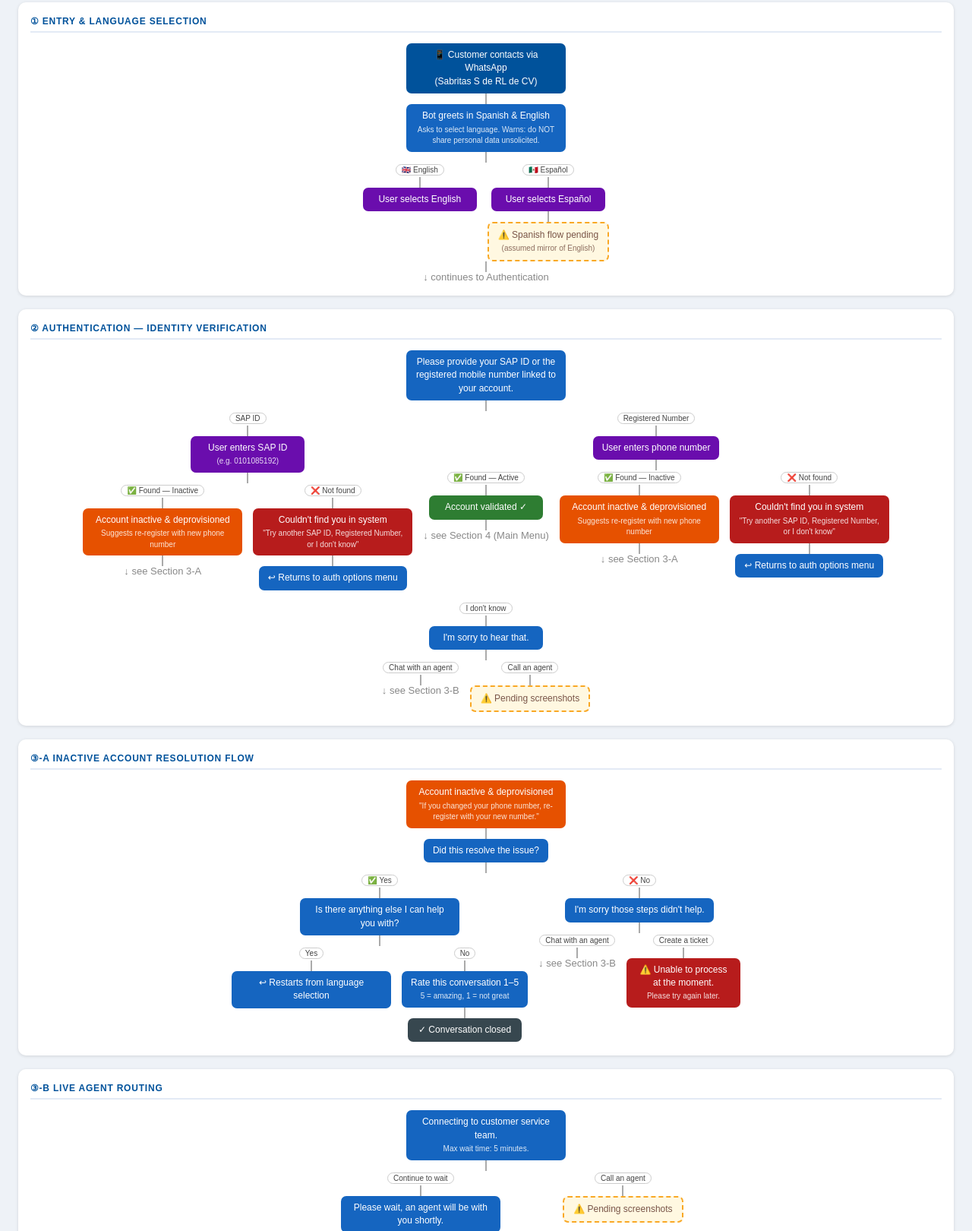
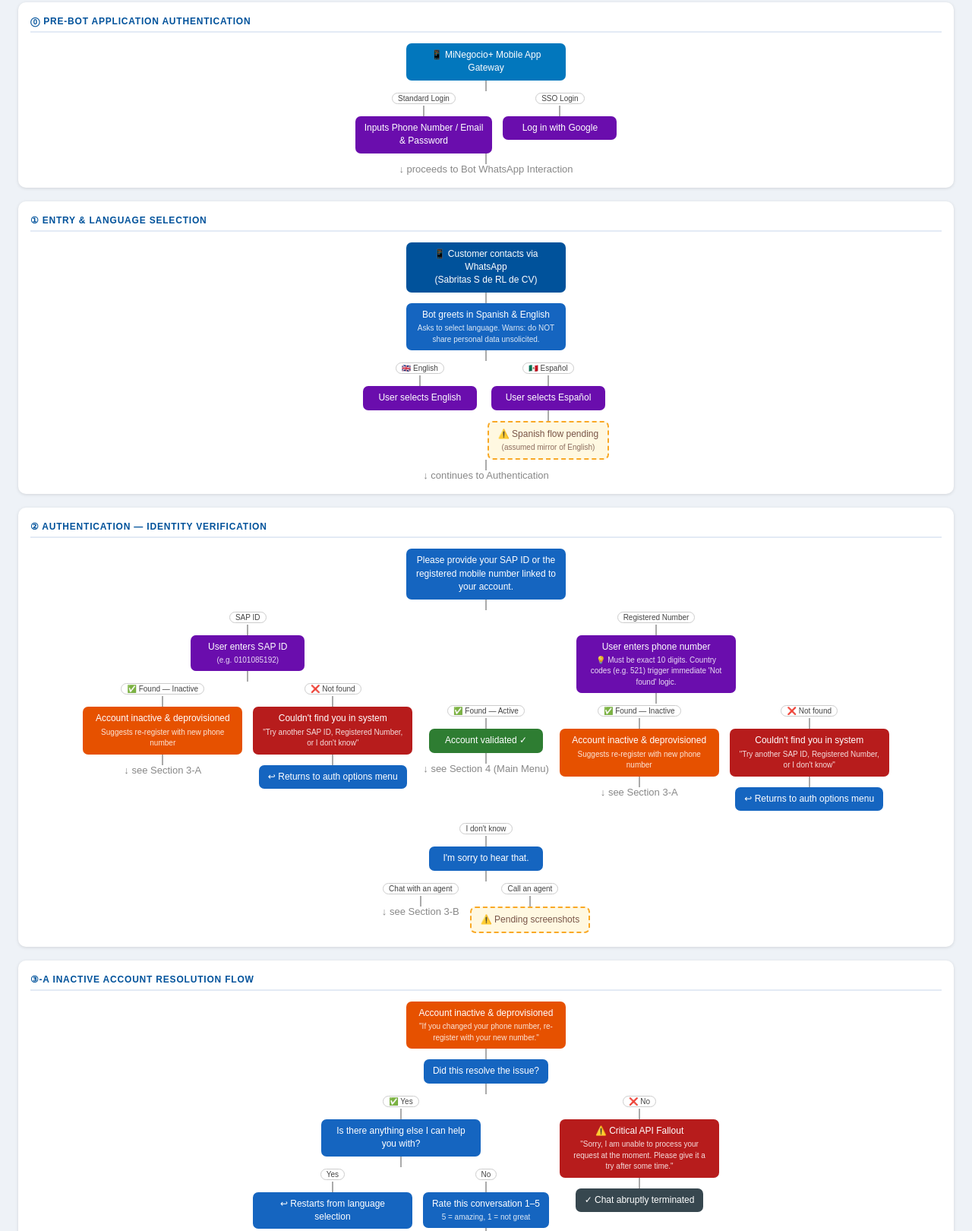
Before and after one commit to paocarvajal/Legacy-Bot-MiNegocio, a plain HTML site: page index.html in a window 1280 px wide. Shown: the part 117-1737 px from the top of the page at 76% size. Drawn offline with Linux system fonts and the light colour scheme.

Commit message:
fix(flow): Inject Inactive Account Fallout and Number Validation strictness

```diff
--- a/index.html
+++ b/index.html
@@ -96,6 +96,29 @@ h1 { text-align: center; color: #00529b; font-size: 17px; margin-bottom: 4px; }
   <div class="leg"><div class="leg-dot n-wip"></div> Pending screenshots</div>
 </div>
 
+<!-- SECTION 0: PRE-BOT APP AUTHENTICATION (Extracted from 16:48 Screenshot) -->
+<div class="section">
+  <div class="section-title">⓪ Pre-Bot Application Authentication</div>
+  <div class="col">
+    <div class="node n-info">📱 MiNegocio+ Mobile App Gateway</div>
+    <div class="vline"></div>
+    <div class="row">
+      <div class="col">
+        <div class="label">Standard Login</div>
+        <div class="vline"></div>
+        <div class="node n-user">Inputs Phone Number / Email<br>&amp; Password</div>
+      </div>
+      <div class="col">
+        <div class="label">SSO Login</div>
+        <div class="vline"></div>
+        <div class="node n-user">Log in with Google</div>
+      </div>
+    </div>
+    <div class="vline"></div>
+    <div class="arrow">↓ proceeds to Bot WhatsApp Interaction</div>
+  </div>
+</div>
+
 <!-- SECTION 1: ENTRY & LANGUAGE -->
 <div class="section">
   <div class="section-title">① Entry &amp; Language Selection</div>
@@ -159,7 +182,7 @@ h1 { text-align: center; color: #00529b; font-size: 17px; margin-bottom: 4px; }
       <div class="col">
         <div class="label">Registered Number</div>
         <div class="vline"></div>
-        <div class="node n-user">User enters phone number</div>
+        <div class="node n-user">User enters phone number<br><small>💡 Must be exact 10 digits. Country codes (e.g. 521) trigger immediate 'Not found' logic.</small></div>
         <div class="vline"></div>
         <div class="row">
           <div class="col">
@@ -244,20 +267,9 @@ h1 { text-align: center; color: #00529b; font-size: 17px; margin-bottom: 4px; }
       <div class="col">
         <div class="label">❌ No</div>
         <div class="vline"></div>
-        <div class="node n-bot">I'm sorry those steps didn't help.</div>
+        <div class="node n-err">⚠️ Critical API Fallout<br><small>"Sorry, I am unable to process your request at the moment. Please give it a try after some time."</small></div>
         <div class="vline"></div>
-        <div class="row">
-          <div class="col">
-            <div class="label">Chat with an agent</div>
-            <div class="vline"></div>
-            <div class="arrow">↓ see Section 3-B</div>
-          </div>
-          <div class="col">
-            <div class="label">Create a ticket</div>
-            <div class="vline"></div>
-            <div class="node n-err">⚠️ Unable to process<br>at the moment.<br><small>Please try again later.</small></div>
-          </div>
-        </div>
+        <div class="node n-end">✓ Chat abruptly terminated</div>
       </div>
 
     </div>
```
